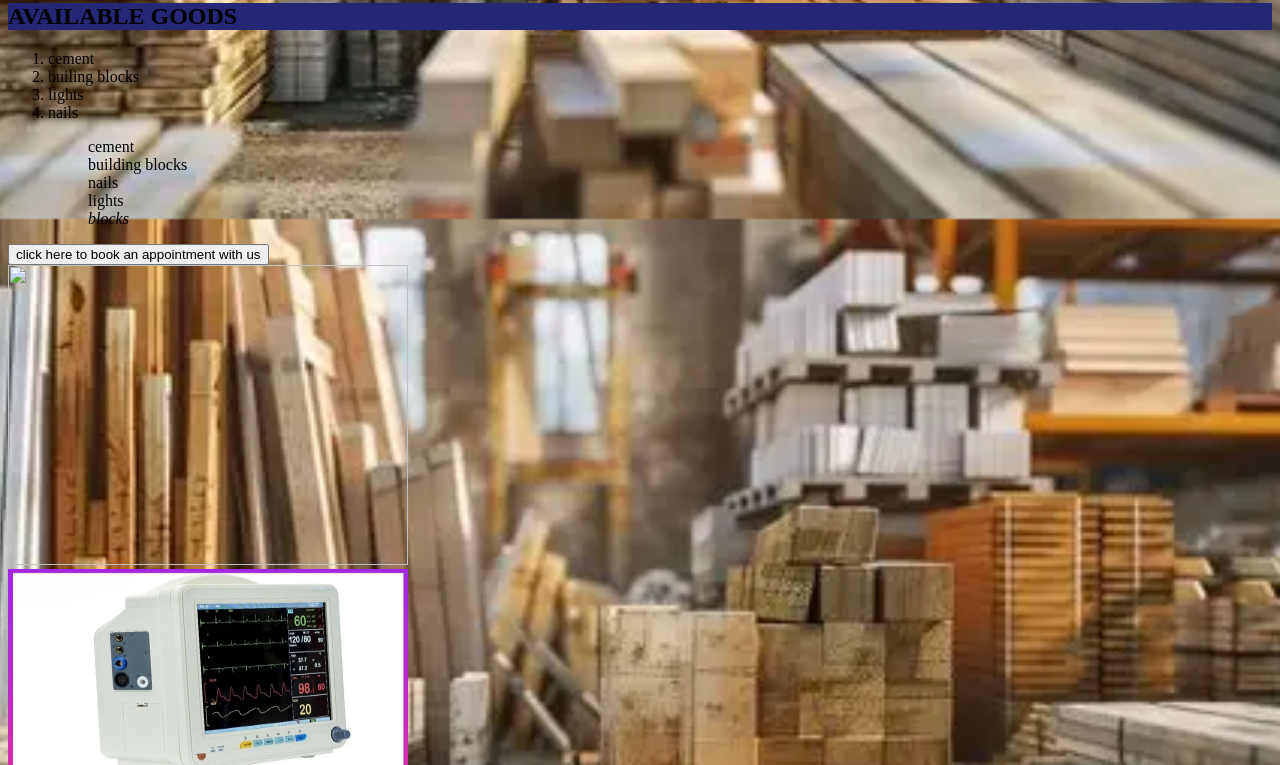
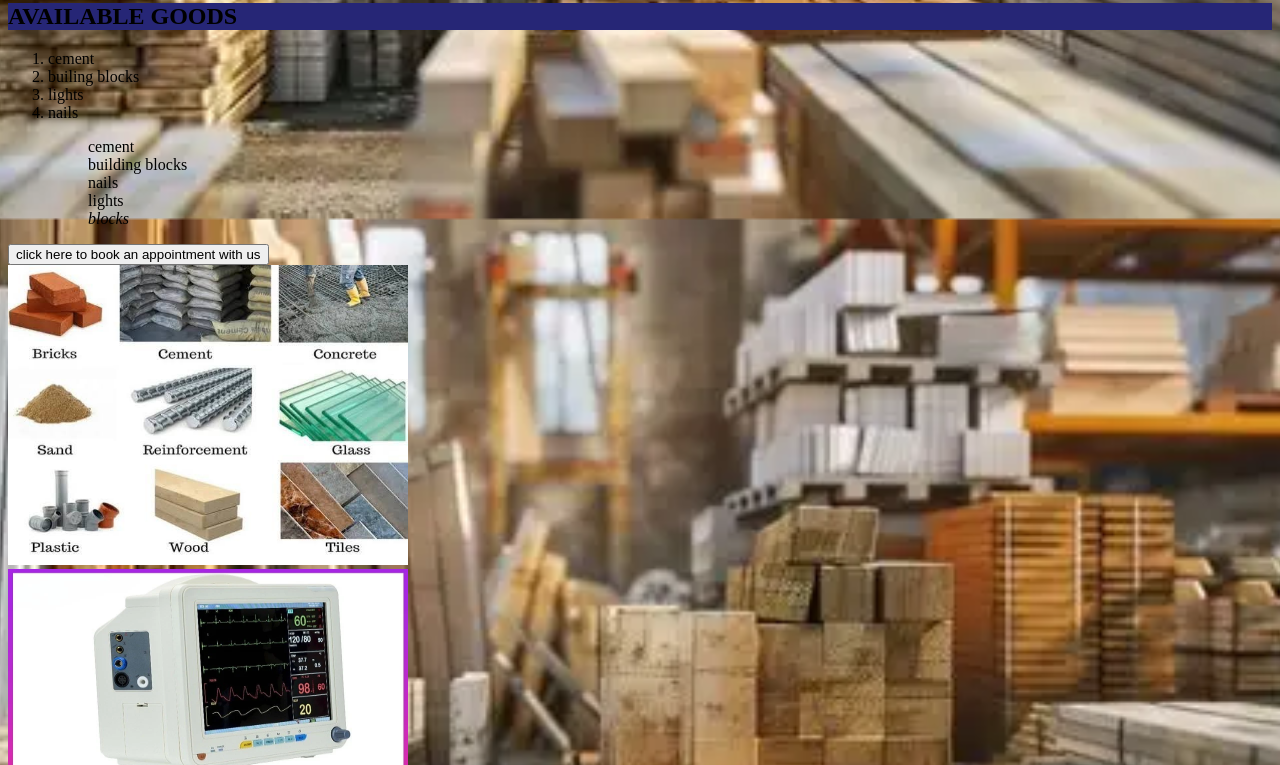
Before and after one commit to addodavis8-dotcom/Dav-Prime-Enterprise, a plain HTML site: page index.html in a window 1280 px wide. Shown: the part 581-1346 px from the top of the page. Drawn offline with Linux system fonts and the light colour scheme; files whose address does not match are found by name.

Commit message:
Fix HTML formatting and structure

```diff
--- a/index.html
+++ b/index.html
@@ -49,7 +49,7 @@ background-attachment: fixed;">
         </ul>
     <button>click here to book an appointment with us</button><br>
     <div style="float: left;">
-    <img src="images\images (5).jpg" alt="" width="400" height="300">
+    <img src="images (4).jpg" alt="" width="400" height="300">
     <br>
     <img src="images\hospital.webp" alt="" width="400" height="300">
     <br>
```
